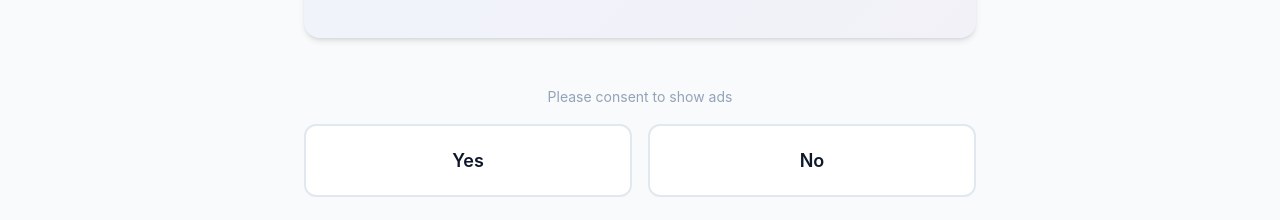
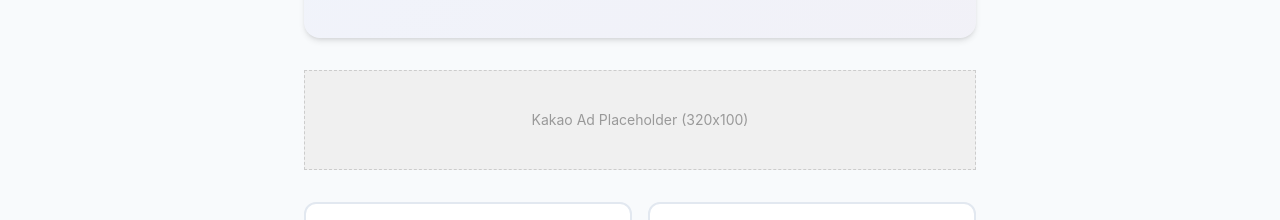
Before and after one commit to Maccrey/personalplay, a Next.js app in the folder web/: page /test/1 in a window 1280 px wide. Shown: the part 358-578 px from the top of the page. Built offline with nearby package versions, Linux system fonts and the light colour scheme; no server answers.

Commit message:
광고 적용

```diff
--- a/web/components/KakaoAd.js
+++ b/web/components/KakaoAd.js
@@ -1,30 +1,16 @@
 
 import { useEffect, useRef, useState } from "react";
-import { useTranslation } from "@/hooks/useTranslation";
 
 export default function KakaoAd({ unitId, width, height }) {
-  const { t } = useTranslation();
-  const [adsEnabled, setAdsEnabled] = useState(false);
+  const [adsEnabled, setAdsEnabled] = useState(true);
   const [adScaleX, setAdScaleX] = useState(1);
   const [adScaleY, setAdScaleY] = useState(1);
   const adWrapperRef = useRef(null);
+  const adInsRef = useRef(null);
+  const [isDev, setIsDev] = useState(false);
 
   useEffect(() => {
-    function onConsentChange(e) {
-      const c = e?.detail;
-      const enabled = c?.ads === true;
-      setAdsEnabled(enabled === true);
-    }
-
-    try {
-      const raw = localStorage.getItem("pp_consent");
-      const obj = raw ? JSON.parse(raw) : null;
-      const enabled = obj?.ads === true;
-      setAdsEnabled(enabled === true);
-    } catch (e) {}
-
-    window.addEventListener("pp:consent:changed", onConsentChange);
-    return () => window.removeEventListener("pp:consent:changed", onConsentChange);
+    setIsDev(process.env.NODE_ENV === 'development');
   }, []);
 
   useEffect(() => {
@@ -56,6 +42,12 @@
       resizeObserver = new ResizeObserver(updateAdScale);
       resizeObserver.observe(adWrapperRef.current);
     }
+
+    // Reload ad when unitId changes
+    if (window.kakaoAsyncInit) {
+      window.kakaoAsyncInit();
+    }
+
     return () => {
       window.removeEventListener("resize", updateAdScale);
       window.removeEventListener("orientationchange", updateAdScale);
@@ -63,19 +55,28 @@
         resizeObserver.disconnect();
       }
     };
-  }, [adsEnabled, width]);
+  }, [adsEnabled, width, unitId]);
 
   if (!adsEnabled) {
+    return null;
+  }
+
+  if (process.env.NODE_ENV === 'development') {
     return (
-      <div className="ads-disabled" style={{
-          padding: 'var(--spacing-md)',
-          textAlign: 'center',
-          background: 'var(--color-bg-secondary)',
-          borderRadius: 'var(--radius-md)',
-          color: 'var(--color-text-tertiary)',
-          fontSize: '0.875rem'
-        }}>
-          {t('result.adsConsent')}
+      <div
+        style={{
+          width: '100%',
+          height: `${height}px`,
+          background: '#f0f0f0',
+          display: 'flex',
+          alignItems: 'center',
+          justifyContent: 'center',
+          border: '1px dashed #ccc',
+          margin: 'var(--spacing-xl) auto',
+          boxSizing: 'border-box',
+        }}
+      >
+        <span style={{ color: '#999', fontSize: '14px' }}>Kakao Ad Placeholder ({width}x{height})</span>
       </div>
     );
   }
@@ -102,6 +103,7 @@
         }}
       >
         <ins
+          ref={adInsRef}
           className="kakao_ad_area"
           style={{ display: 'none', width: `${width}px`, height: `${height}px` }}
           data-ad-unit={unitId}
--- a/web/pages/index.js
+++ b/web/pages/index.js
@@ -217,7 +217,7 @@
           </div>
 
           {/* Kakao Ad */}
-          <KakaoAd unitId="DAN-39Qufk252UXag4XA" width={320} height={100} />
+          <KakaoAd unitId="DAN-39Qufk252UXag4XA" width={728} height={90} />
 
           {/* Stats Section */}
           <div
```
Also changed, not shown: web/pages/category/[id].js (+2 -6 lines).
